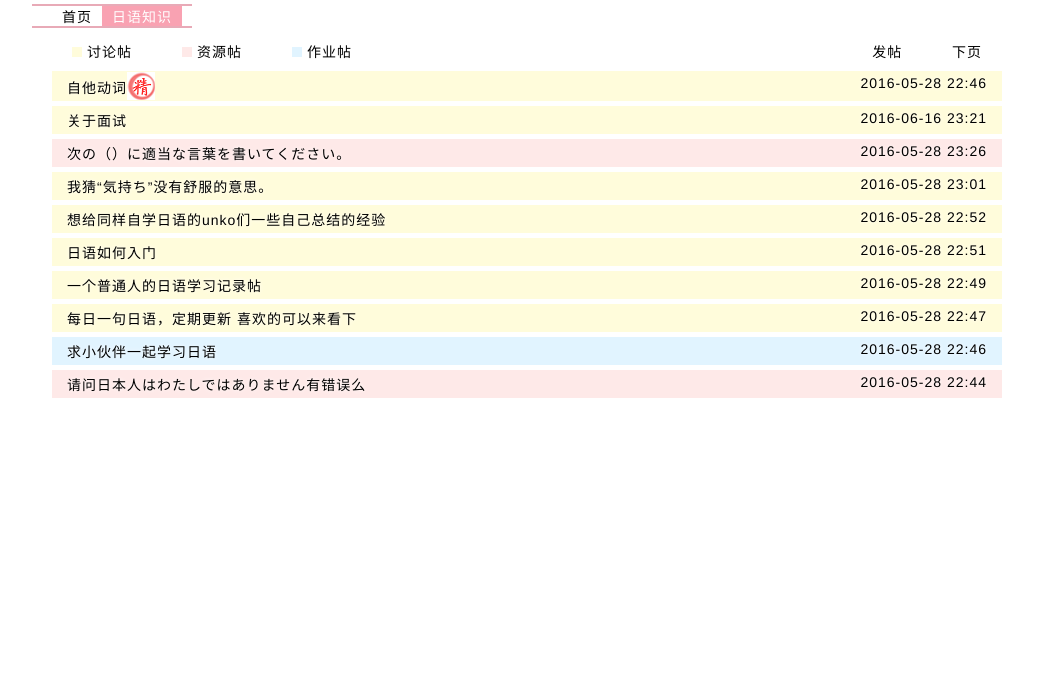
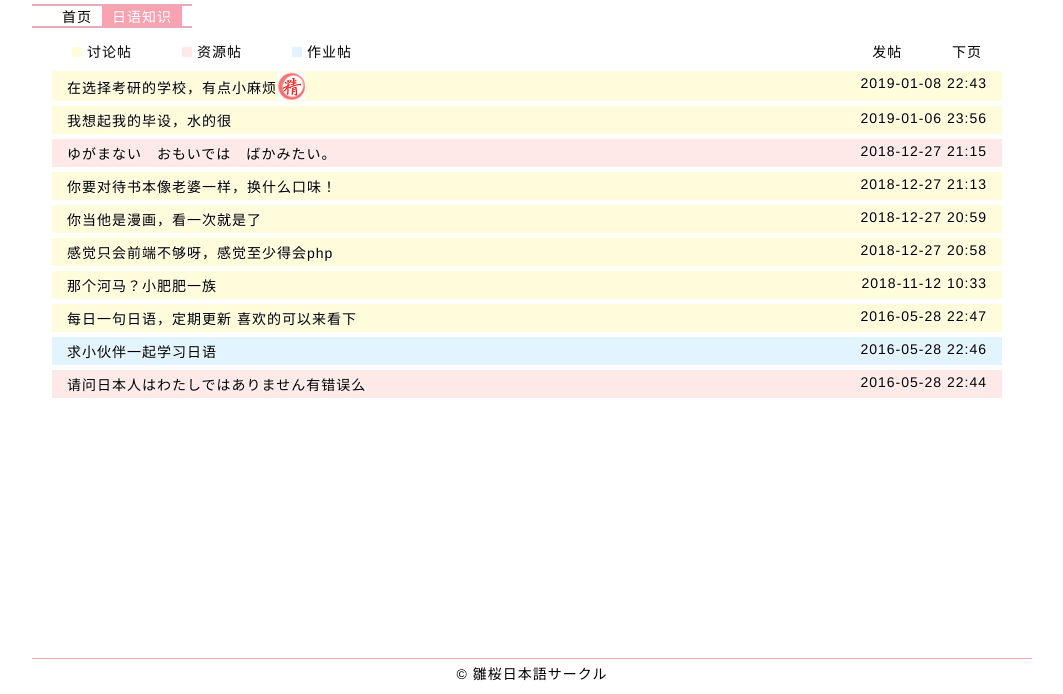
Before and after one commit to okimai/okimai.github.io, a plain HTML site: page index.html in a window 1280 px wide. Shown: the part 106-800 px from the top of the page, without its empty margins (108-1171 px from the left). Drawn offline with Linux system fonts and the light colour scheme.

Commit message:
Add files via upload

```diff
--- a/css/common.css
+++ b/css/common.css
@@ -272,3 +272,17 @@ nav li.selected {
     display: inline-block;
     margin-right: 5px;
 }
+
+footer {
+    position: fixed;
+    bottom: 0;
+    width: 1000px;
+}
+
+footer .container {
+    text-align: center;
+    line-height: 30px;
+    padding-bottom: 5px;
+    border-top: 1px solid #f9a2b2;
+    background-color: white;
+}
--- a/index.html
+++ b/index.html
@@ -18,20 +18,20 @@
         // 假设是ajax读取的数据
         var data = {
             "account":{
-                "name":"顾问",
+                "name":"钊钊",
                 "id":3113002392
             },
             "page":{
                 "hasPrevious":false,
                 "hasNext":true,
                 "threads":[
-                    {"threadId":"t17","partId":"p2","topic":"自他动词","latestTime":"2016-05-28 22:46","accName":"榕树","accId":"123","kindId":"1","kind":"discussion","isTop":"<img src='icon/精.png' alt='精'/>"},
-                    {"threadId":"t25","partId":"p2","topic":"关于面试","latestTime":"2016-06-16 23:21","accName":"榕树","accId":"123","kindId":"1","kind":"discussion","isTop":""},
-                    {"threadId":"t24","partId":"p2","topic":"次の（）に適当な言葉を書いてください。","latestTime":"2016-05-28 23:26","accName":"五十音都不会","accId":"12","kindId":"3","kind":"resource","isTop":""},
-                    {"threadId":"t21","partId":"p2","topic":"我猜“気持ち”没有舒服的意思。","latestTime":"2016-05-28 23:01","accName":"狗头","accId":"1234","kindId":"1","kind":"discussion","isTop":""},
-                    {"threadId":"t23","partId":"p2","topic":"想给同样自学日语的unko们一些自己总结的经验","latestTime":"2016-05-28 22:52","accName":"五十音都不会","accId":"12","kindId":"1","kind":"discussion","isTop":""},
-                    {"threadId":"t22","partId":"p2","topic":"日语如何入门","latestTime":"2016-05-28 22:51","accName":"狗头","accId":"1234","kindId":"1","kind":"discussion","isTop":""},
-                    {"threadId":"t20","partId":"p2","topic":"一个普通人的日语学习记录帖","latestTime":"2016-05-28 22:49","accName":"凉风羽","accId":"1","kindId":"1","kind":"discussion","isTop":""},
+                    {"threadId":"t17","partId":"p2","topic":"在选择考研的学校，有点小麻烦","latestTime":"2019-01-08 22:43","accName":"榕树","accId":"123","kindId":"1","kind":"discussion","isTop":"<img src='icon/精.png' alt='精'/>"},
+                    {"threadId":"t25","partId":"p2","topic":"我想起我的毕设，水的很","latestTime":"2019-01-06 23:56","accName":"榕树","accId":"123","kindId":"1","kind":"discussion","isTop":""},
+                    {"threadId":"t24","partId":"p2","topic":"ゆがまない　おもいでは　ばかみたい。","latestTime":"2018-12-27 21:15","accName":"五十音都不会","accId":"12","kindId":"3","kind":"resource","isTop":""},
+                    {"threadId":"t21","partId":"p2","topic":"你要对待书本像老婆一样，换什么口味！","latestTime":"2018-12-27 21:13","accName":"狗头","accId":"1234","kindId":"1","kind":"discussion","isTop":""},
+                    {"threadId":"t22","partId":"p2","topic":"你当他是漫画，看一次就是了","latestTime":"2018-12-27 20:59","accName":"狗头","accId":"1234","kindId":"1","kind":"discussion","isTop":""},
+                    {"threadId":"t20","partId":"p2","topic":"感觉只会前端不够呀，感觉至少得会php","latestTime":"2018-12-27 20:58","accName":"凉风羽","accId":"1","kindId":"1","kind":"discussion","isTop":""},
+                    {"threadId":"t23","partId":"p2","topic":"那个河马？小肥肥一族","latestTime":"2018-11-12 10:33","accName":"五十音都不会","accId":"12","kindId":"1","kind":"discussion","isTop":""},
                     {"threadId":"t19","partId":"p2","topic":"每日一句日语，定期更新 喜欢的可以来看下","latestTime":"2016-05-28 22:47","accName":"凉风羽","accId":"1","kindId":"1","kind":"discussion","isTop":""},
                     {"threadId":"t18","partId":"p2","topic":"求小伙伴一起学习日语","latestTime":"2016-05-28 22:46","accName":"榕树","accId":"123","kindId":"2","kind":"homework","isTop":""},
                     {"threadId":"t16","partId":"p2","topic":"请问日本人はわたしではありません有错误么","latestTime":"2016-05-28 22:44","accName":"榕树","accId":"123","kindId":"1","kind":"resource","isTop":""}],
@@ -147,5 +147,6 @@
     		</div>
 		</div>
 	</div>
+	<footer><div class="container">© 雛桜日本語サークル</div></footer>
 </body>
 </html>
```
